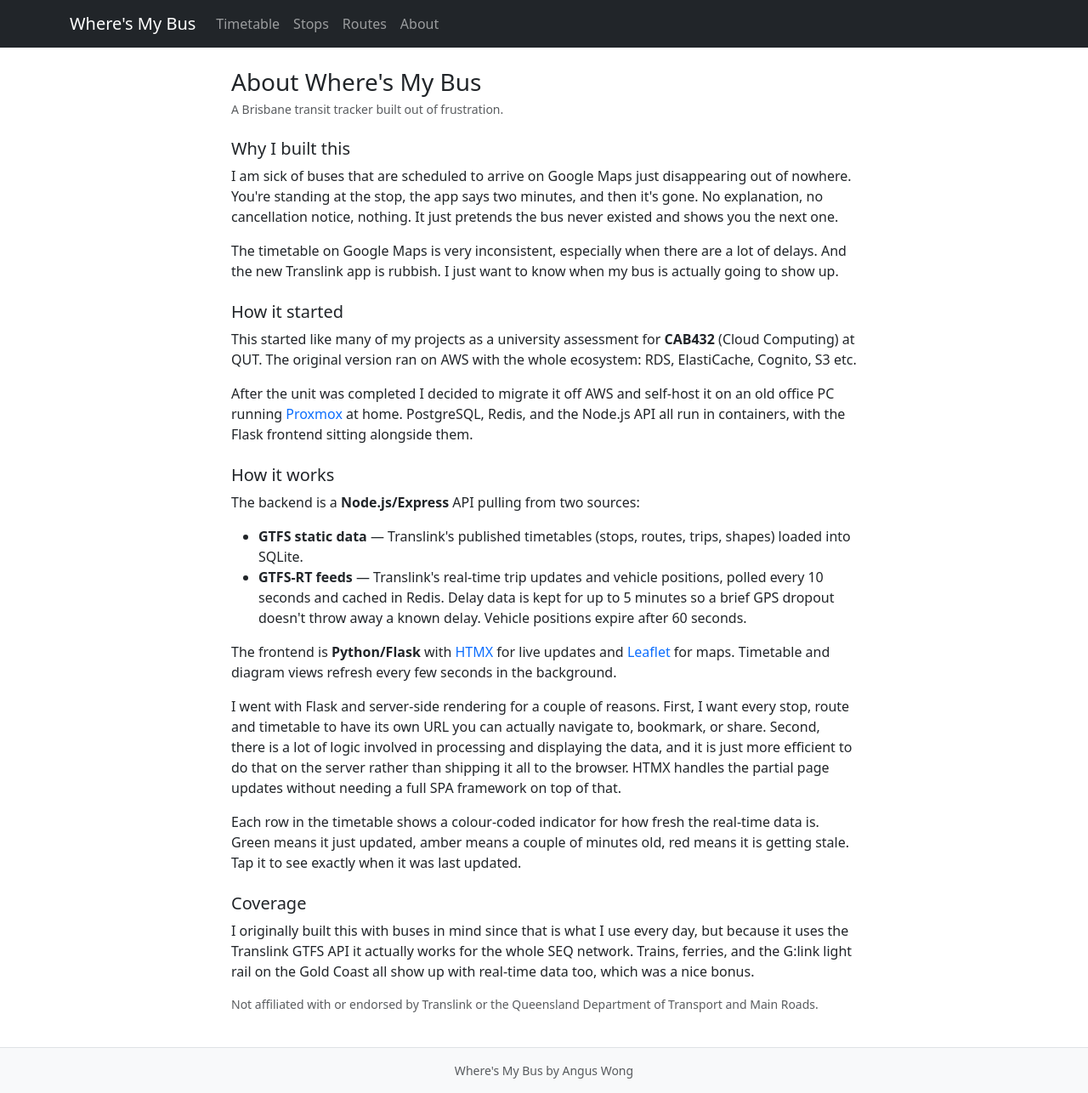
After one commit to wongy123/WheresMyBus, a Flask app: page /about in a window 1280 px wide. The commit adds this page. Shown: the whole page at 85% size. Run offline with Flask 3, Linux system fonts and the light colour scheme.

Commit message:
Deleted postgres/ folder, server/src/models/db.js, and the pg   dependency. Added About page with nav link. Replaced compose.yaml   with a local dev setup (API + Redis only). Cleaned up DEPLOY.md   to match.

```diff
--- a/client/app.py
+++ b/client/app.py
@@ -65,6 +65,11 @@ def create_app():
     def home():
         return render_template("home.html")
 
+    about_rule = f"{BASE_PATH}/about"
+    @app.route(about_rule)
+    def about():
+        return render_template("about.html")
+
     # -------- Blueprints --------
     from route import bp as route_bp
     from stop import bp as stop_bp
--- /dev/null
+++ b/client/templates/about.html
@@ -0,0 +1,80 @@
+{% extends "base.html" %}
+{% block content %}
+<div class="row justify-content-center">
+  <div class="col-lg-8">
+
+    <h1 class="h3 mb-1">About Where's My Bus</h1>
+    <p class="text-muted small mb-4">A Brisbane transit tracker built out of frustration.</p>
+
+    <h2 class="h5 mt-4 mb-2">Why I built this</h2>
+    <p>
+      I am sick of buses that are scheduled to arrive on Google Maps just disappearing out of nowhere.
+      You're standing at the stop, the app says two minutes, and then it's gone. No explanation, no
+      cancellation notice, nothing. It just pretends the bus never existed and shows you the next one.
+    </p>
+    <p>
+      The timetable on Google Maps is very inconsistent, especially when there are a lot of delays.
+      And the new Translink app is rubbish. I just want to know when my bus is actually going to show up.
+    </p>
+
+    <h2 class="h5 mt-4 mb-2">How it started</h2>
+    <p>
+      This started like many of my projects as a university assessment for <strong>CAB432</strong>
+      (Cloud Computing) at QUT. The original version ran on AWS with the whole ecosystem: RDS,
+      ElastiCache, Cognito, S3 etc.
+    </p>
+    <p>
+      After the unit was completed I decided to migrate it off AWS and self-host it on an old office PC running
+      <a href="https://www.proxmox.com" class="text-decoration-none" target="_blank" rel="noopener">Proxmox</a>
+      at home. PostgreSQL, Redis, and the Node.js API all run in containers, with the Flask frontend
+      sitting alongside them.
+    </p>
+
+    <h2 class="h5 mt-4 mb-2">How it works</h2>
+    <p>
+      The backend is a <strong>Node.js/Express</strong> API pulling from two sources:
+    </p>
+    <ul>
+      <li>
+        <strong>GTFS static data</strong> — Translink's published timetables (stops, routes, trips,
+        shapes) loaded into SQLite.
+      </li>
+      <li>
+        <strong>GTFS-RT feeds</strong> — Translink's real-time trip updates and vehicle positions,
+        polled every 10 seconds and cached in Redis. Delay data is kept for up to 5 minutes so a
+        brief GPS dropout doesn't throw away a known delay. Vehicle positions expire after 60 seconds.
+      </li>
+    </ul>
+    <p>
+      The frontend is <strong>Python/Flask</strong> with
+      <a href="https://htmx.org" class="text-decoration-none" target="_blank" rel="noopener">HTMX</a>
+      for live updates and
+      <a href="https://leafletjs.com" class="text-decoration-none" target="_blank" rel="noopener">Leaflet</a>
+      for maps. Timetable and diagram views refresh every few seconds in the background.
+    </p>
+    <p>
+      I went with Flask and server-side rendering for a couple of reasons. First, I want every stop,
+      route and timetable to have its own URL you can actually navigate to, bookmark, or share.
+      Second, there is a lot of logic involved in processing and displaying the data, and it is just
+      more efficient to do that on the server rather than shipping it all to the browser.
+      HTMX handles the partial page updates without needing a full SPA framework on top of that.
+    </p>
+    <p>
+      Each row in the timetable shows a colour-coded indicator for how fresh the real-time data is.
+      Green means it just updated, amber means a couple of minutes old, red means it is getting stale.
+      Tap it to see exactly when it was last updated.
+    </p>
+
+    <h2 class="h5 mt-4 mb-2">Coverage</h2>
+    <p>
+      I originally built this with buses in mind since that is what I use every day, but because it
+      uses the Translink GTFS API it actually works for the whole SEQ network. Trains, ferries, and
+      the G:link light rail on the Gold Coast all show up with real-time data too, which was a nice bonus.
+    </p>
+    <p class="text-muted small">
+      Not affiliated with or endorsed by Translink or the Queensland Department of Transport and Main Roads.
+    </p>
+
+  </div>
+</div>
+{% endblock %}
--- a/client/templates/base.html
+++ b/client/templates/base.html
@@ -28,6 +28,7 @@
           <li class="nav-item"><a class="nav-link" href="{{ BASE_PATH }}/timetable">Timetable</a></li>
           <li class="nav-item"><a class="nav-link" href="{{ BASE_PATH }}/stops">Stops</a></li>
           <li class="nav-item"><a class="nav-link" href="{{ BASE_PATH }}/routes">Routes</a></li>
+          <li class="nav-item"><a class="nav-link" href="{{ BASE_PATH }}/about">About</a></li>
         </ul>
 
       </div>
@@ -43,7 +44,7 @@
 
   <footer class="bg-light py-3 mt-auto border-top">
     <div class="container text-center small text-muted">
-      Where's My Bus by Angus Wong 2025
+      Where's My Bus by Angus Wong
     </div>
   </footer>
 
--- a/server/package.json
+++ b/server/package.json
@@ -19,7 +19,6 @@
     "express": "^5.1.0",
     "gtfs": "^4.17.7",
     "gtfs-realtime-bindings": "^1.1.1",
-    "ioredis": "^5.6.1",
-    "pg": "^8.16.3"
+    "ioredis": "^5.6.1"
   }
 }
```
Also changed, not shown: postgres/compose.yaml (deleted, +0 -38 lines), server/compose.yaml (+12 -16 lines), server/src/models/db.js (deleted, +0 -23 lines), 1 other file.
